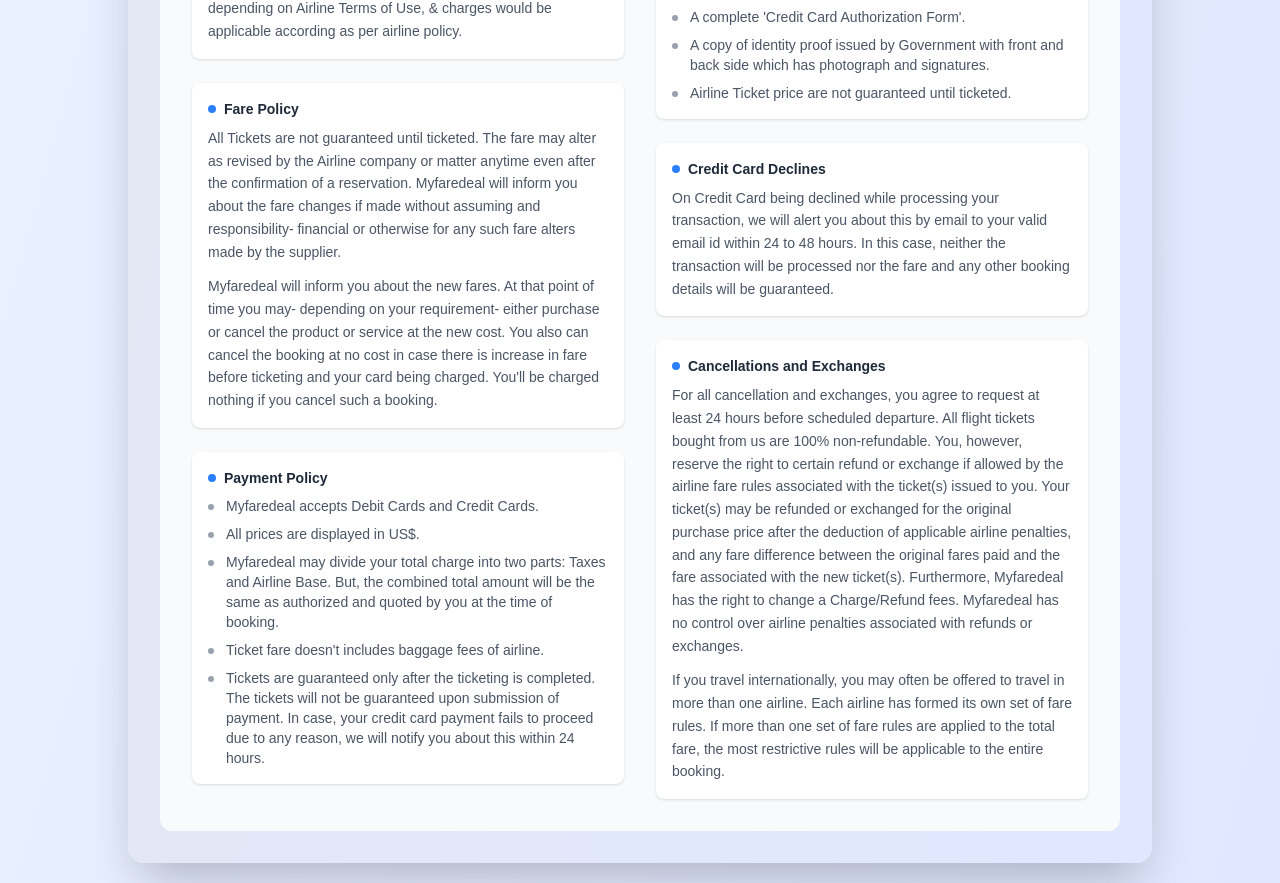
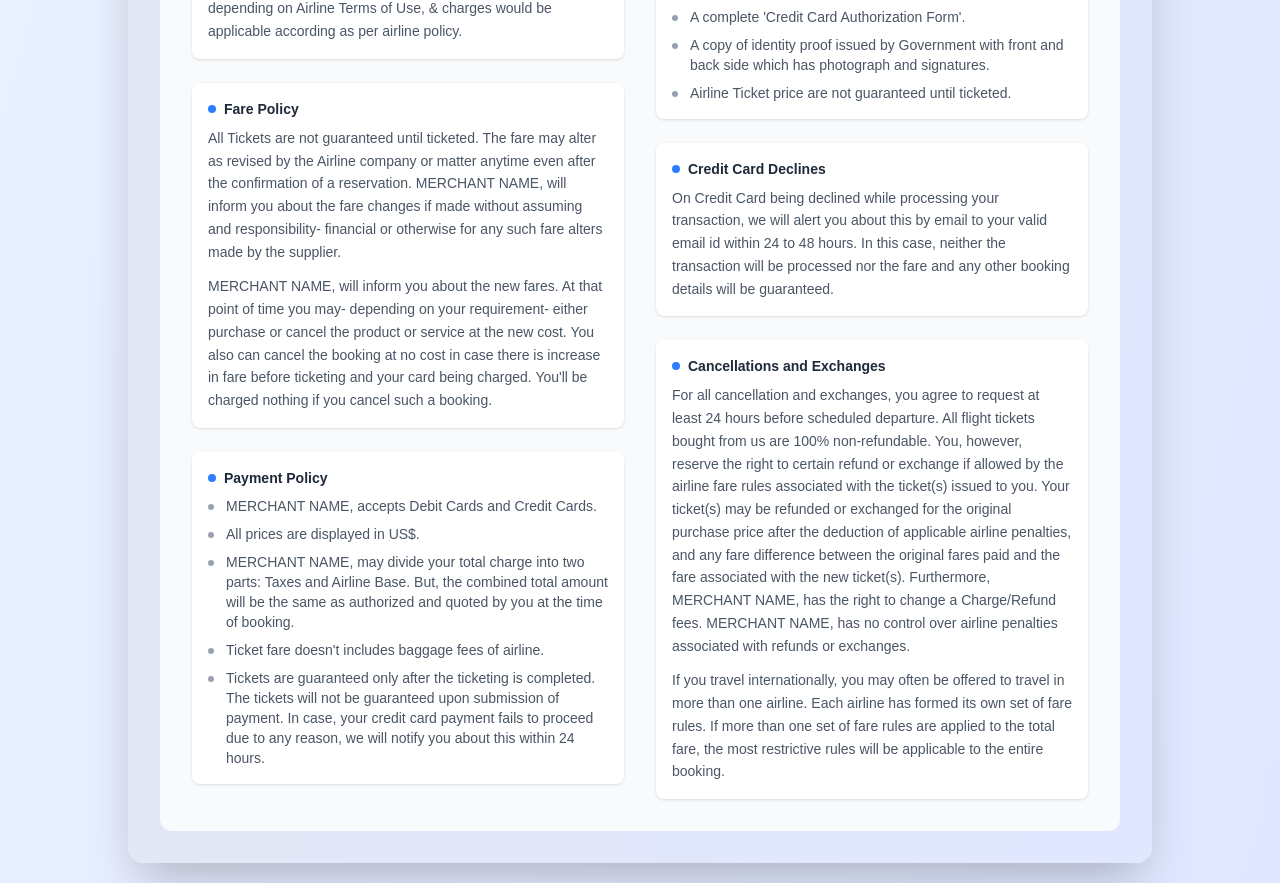
Before and after one commit to Praveen-Singh0/credit-card-auth-form, a Next.js app in the folder credit-card-auth-form/: page / in a window 1280 px wide. Shown: the part 3700-4583 px from the top of the page. Built offline with nearby package versions, Linux system fonts and the light colour scheme.

Commit message:
Update page.js

```diff
--- a/credit-card-auth-form/app/page.js
+++ b/credit-card-auth-form/app/page.js
@@ -1217,13 +1217,13 @@
                   <p className="leading-relaxed mb-3">
                     All Tickets are not guaranteed until ticketed. The fare may
                     alter as revised by the Airline company or matter anytime
-                    even after the confirmation of a reservation. Myfaredeal
+                    even after the confirmation of a reservation. {formData.companyName || "MERCHANT NAME"},
                     will inform you about the fare changes if made without
                     assuming and responsibility- financial or otherwise for any
                     such fare alters made by the supplier.
                   </p>
                   <p className="leading-relaxed">
-                    Myfaredeal will inform you about the new fares. At that
+                    {formData.companyName || "MERCHANT NAME"}, will inform you about the new fares. At that
                     point of time you may- depending on your requirement- either
                     purchase or cancel the product or service at the new cost.
                     You also can cancel the booking at no cost in case there is
@@ -1241,7 +1241,7 @@
                   <ul className="space-y-2">
                     <li className="flex items-start">
                       <span className="w-1.5 h-1.5 bg-gray-400 rounded-full mt-2 mr-3 flex-shrink-0"></span>
-                      Myfaredeal accepts Debit Cards and Credit Cards.
+                      {formData.companyName || "MERCHANT NAME"}, accepts Debit Cards and Credit Cards.
                     </li>
                     <li className="flex items-start">
                       <span className="w-1.5 h-1.5 bg-gray-400 rounded-full mt-2 mr-3 flex-shrink-0"></span>
@@ -1249,7 +1249,7 @@
                     </li>
                     <li className="flex items-start">
                       <span className="w-1.5 h-1.5 bg-gray-400 rounded-full mt-2 mr-3 flex-shrink-0"></span>
-                      Myfaredeal may divide your total charge into two parts:
+                      {formData.companyName || "MERCHANT NAME"}, may divide your total charge into two parts:
                       Taxes and Airline Base. But, the combined total amount
                       will be the same as authorized and quoted by you at the
                       time of booking.
@@ -1330,8 +1330,8 @@
                     exchanged for the original purchase price after the
                     deduction of applicable airline penalties, and any fare
                     difference between the original fares paid and the fare
-                    associated with the new ticket(s). Furthermore, Myfaredeal
-                    has the right to change a Charge/Refund fees. Myfaredeal has
+                    associated with the new ticket(s). Furthermore, {formData.companyName || "MERCHANT NAME" },
+                    has the right to change a Charge/Refund fees. {formData.companyName || "MERCHANT NAME"}, has
                     no control over airline penalties associated with refunds or
                     exchanges.
                   </p>
```
